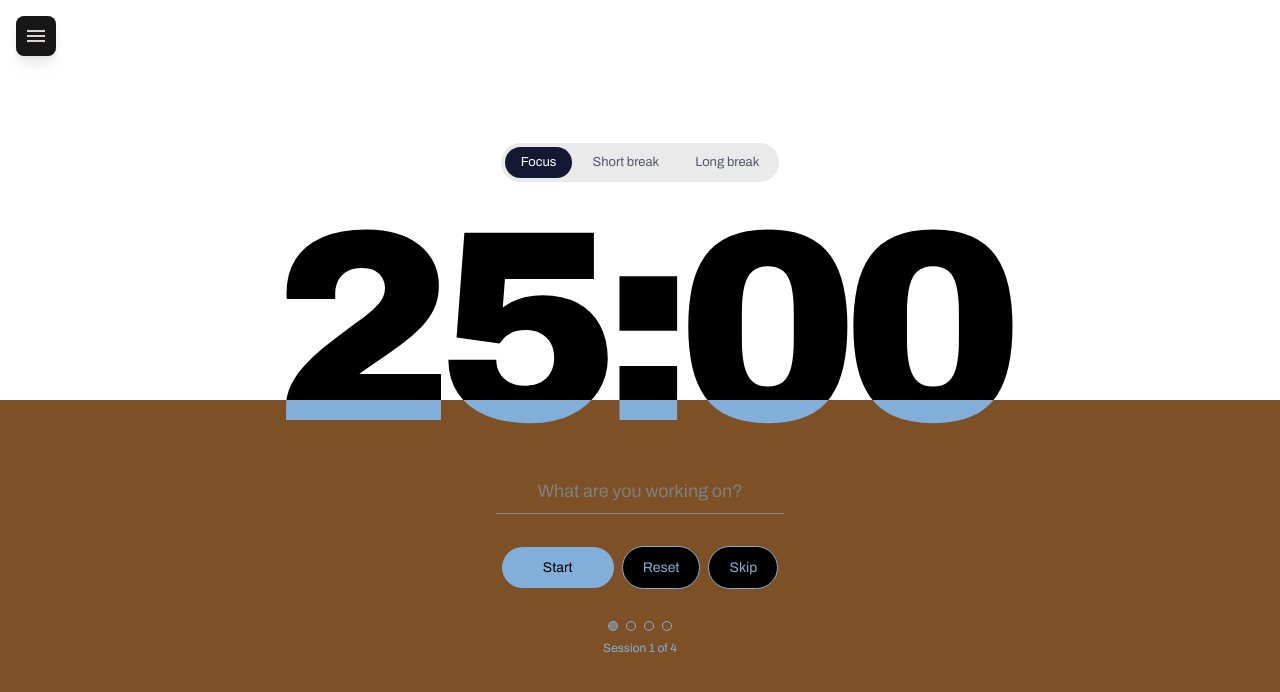
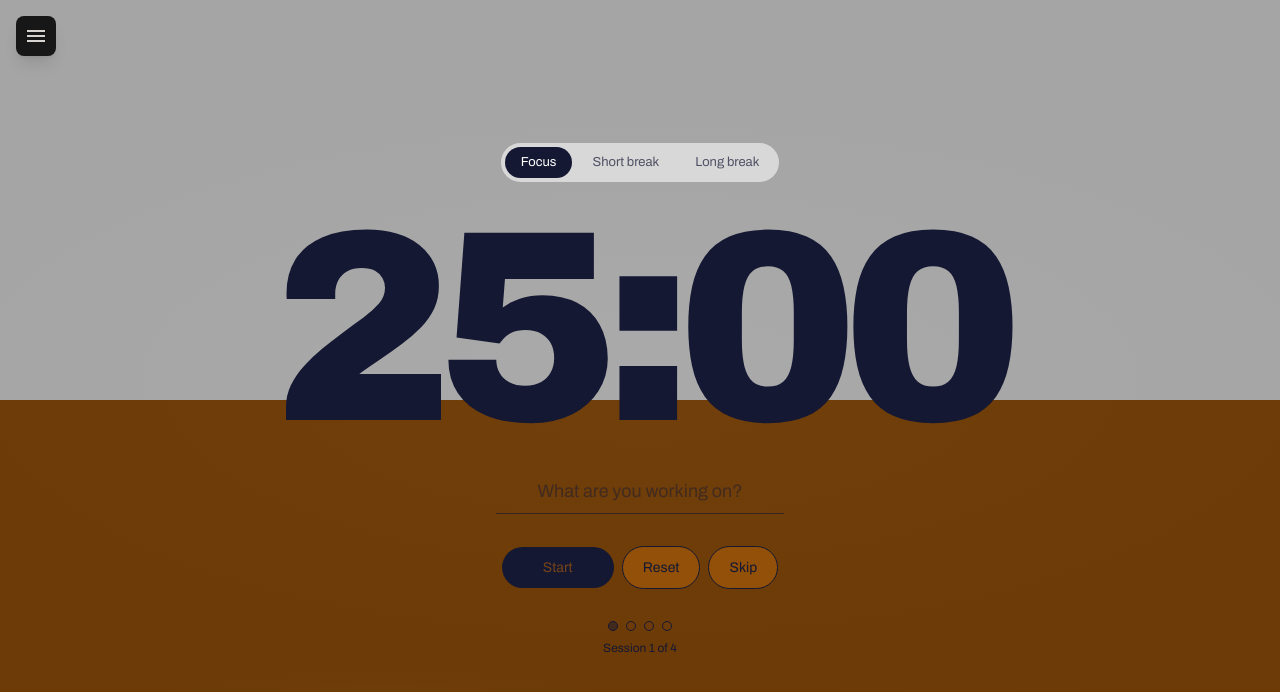
Before and after one commit to AZAA-brat/pomodoro-website, a Next.js app: page /en in a window 1280 px wide. Shown: the top 692 px of the page. Built offline with nearby package versions, Linux system fonts and the light colour scheme.

Commit message:
fixed misplacement error caused by redundant boolean field

```diff
--- a/app/components/timer.tsx
+++ b/app/components/timer.tsx
@@ -8,11 +8,10 @@ type Mode = "focus" | "shortBreak" | "longBreak";
 const MODES: Mode[] = ["focus", "shortBreak", "longBreak"];
 
 // Split palette: `top` and `bottom` halves of the background.
-// Focus is pure white/black with difference blending, so white ink flips to black over the white half.
-const SCHEMES: Record<Mode, { top: string; bottom: string; ink: string; blend: boolean }> = {
-  focus: { top: "#ffffff", bottom: "#7d5026", ink: "#ffffff", blend: true },
-  shortBreak: { top: "#faefd6", bottom: "#f2b33a", ink: "#151833", blend: false },
-  longBreak: { top: "#e3f5ec", bottom: "#6fd3a8", ink: "#151833", blend: false },
+const SCHEMES: Record<Mode, { top: string; bottom: string; ink: string }> = {
+  focus: { top: "#ffffffa5", bottom: "#a85b0aa5", ink: "#151833" },
+  shortBreak: { top: "#faefd6", bottom: "#f2b33a", ink: "#151833" },
+  longBreak: { top: "#e3f5ec", bottom: "#6fd3a8", ink: "#151833" },
 };
 
 type Labels = {
@@ -136,7 +135,7 @@ export function Timer({ labels }: { labels: Labels }) {
         ))}
       </div>
 
-      <div className={`flex flex-col items-center gap-8 text-(--ink) ${scheme.blend ? "mix-blend-difference" : ""}`}>
+      <div className="flex flex-col items-center gap-8 text-(--ink)">
         <p
           aria-live="off"
           suppressHydrationWarning
```
Also changed, not shown: Screenshot 2026-11-23 at 17.31.06.png (added).
